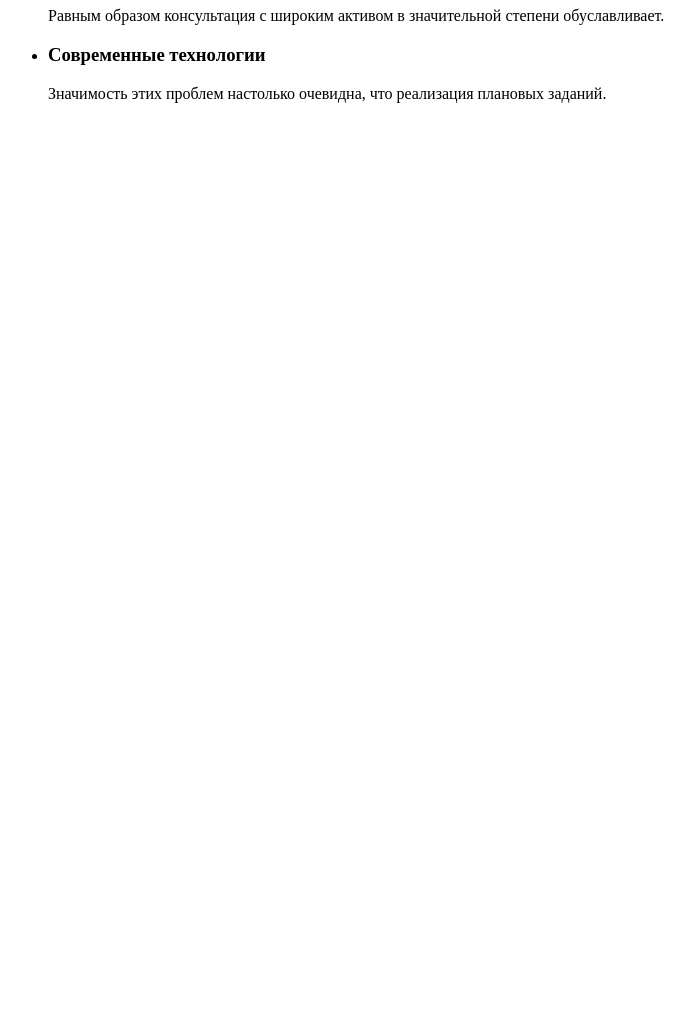
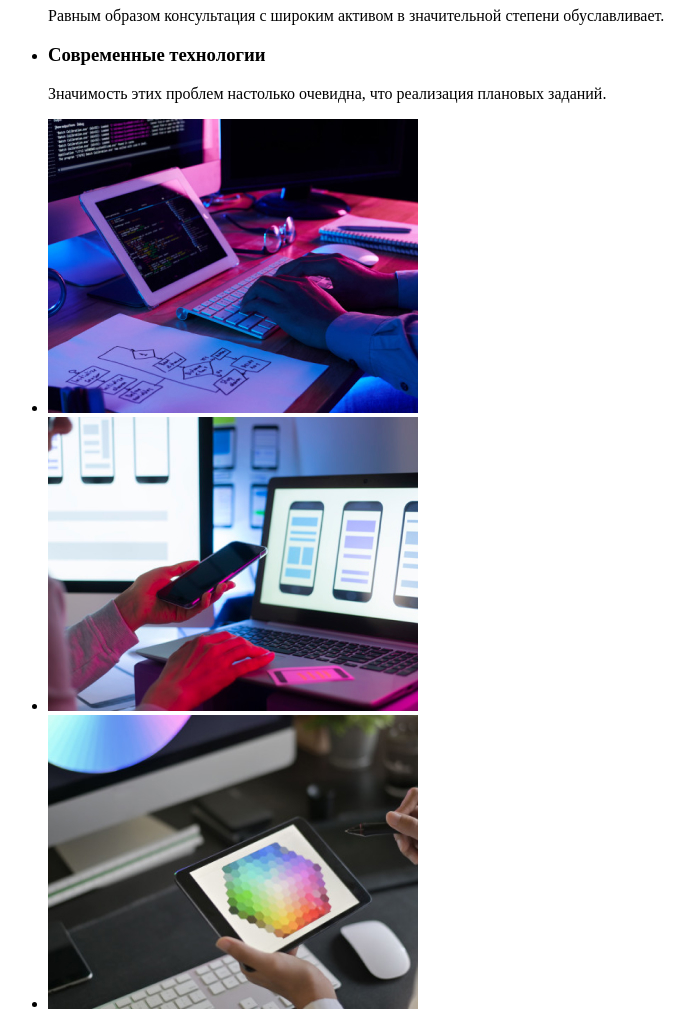
Before and after one commit to AndreyLytvynov/goit-markup-hw-01, a plain HTML site: page index.html in a window 1280 px wide. Shown: the part 500-1529 px from the top of the page, without its empty margins (0-693 px from the left). Before the commit the page ends 800 px from the top, so only its background shows below. Drawn offline with Linux system fonts and the light colour scheme.

Commit message:
Created section "What are we doing"

```diff
--- a/index.html
+++ b/index.html
@@ -32,6 +32,7 @@
         <button type="button">Заказать услугу</button>
       </section>
     </div>
+    <div>
       <!-- Секция качества -->
       <section>
         <!-- Заголовок секции которого нет в макете (нужно будет скрыть) -->
@@ -55,6 +56,15 @@
           </li>
         </ul>
       </section>
+      <!-- Секция Чем мы занимаеся -->
+      <section>
+        <ul>
+          <li><a href=""><img src="./images/box 1.jpg" alt="" width="370"></a></li>
+          <li><a href=""><img src="./images/box 2.jpg" alt="" width="370"></a></li>
+          <li><a href=""><img src="./images/box 3.jpg" alt="" width="370"></a></li>
+        </ul>
+      </section>
+    </div>
   </main>
 </body>
 
```
Also changed, not shown: images/box 1.jpg (added), images/box 2.jpg (added), images/box 3.jpg (added). Lines whose indentation alone changed are shown as unchanged.
